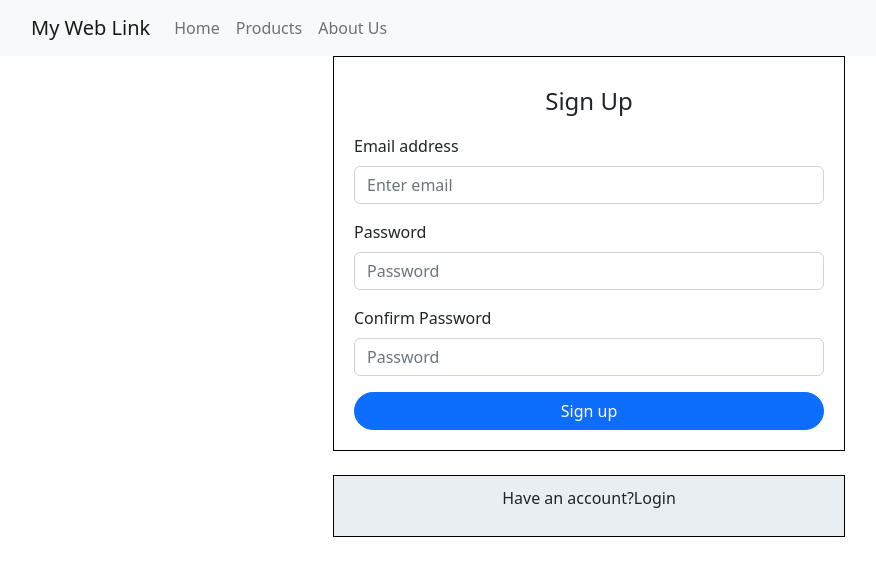
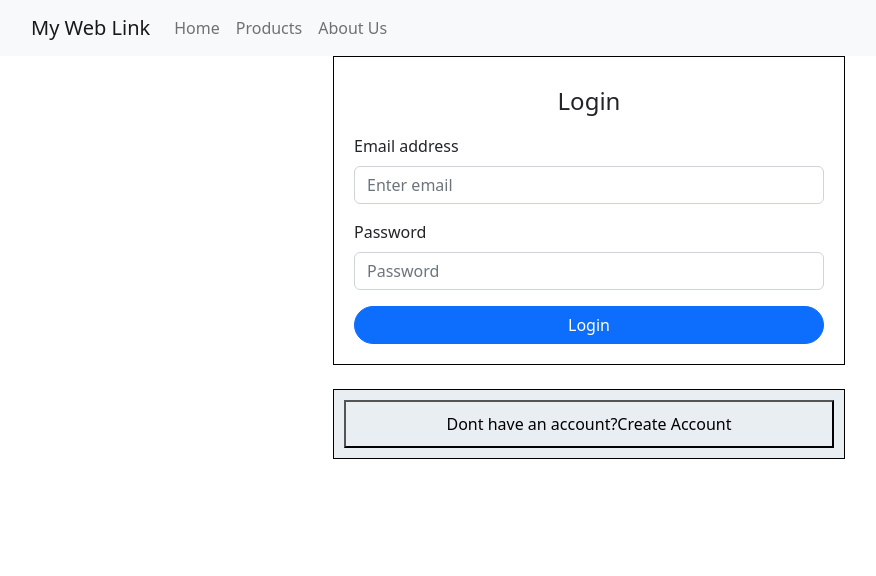
Before and after one commit to krgarav/expense-app, a React (Create React App) app: page /login in a window 1280 px wide. Shown: the top 576 px of the page, without its empty margins (51-927 px from the left). Built offline with nearby package versions, Linux system fonts and the light colour scheme.

Commit message:
Login feature added

```diff
--- a/package.json
+++ b/package.json
@@ -10,6 +10,7 @@
     "react": "^18.2.0",
     "react-bootstrap": "^2.7.4",
     "react-dom": "^18.2.0",
+    "react-router-dom": "^6.10.0",
     "react-scripts": "5.0.1",
     "web-vitals": "^2.1.4"
   },
--- a/src/App.js
+++ b/src/App.js
@@ -1,12 +1,20 @@
+import { useContext } from "react";
 import "./App.css";
 import Login from "./Components/Login/Login";
-
+// import {Routes} from "react-router-dom";
+import { Navigate, Route, Routes } from "react-router-dom";
+import AuthContext from "./Store/auth-context";
+import Expense from "./Components/Body/Expense";
 function App() {
+  const authCtx = useContext(AuthContext);
   return (
-    <>
-      <Login />
-
-    </>
+    <Routes>
+      <Route path="/" element={<Navigate to="/login" replace="true" />}></Route>
+      {!authCtx.isLoggedIn && <Route path="/login" element={<Login />}></Route>}
+      {authCtx.isLoggedIn && (
+        <Route path="/login" element={<Expense />}></Route>
+      )}
+    </Routes>
   );
 }
 
--- /dev/null
+++ b/src/Components/Body/Expense.js
@@ -0,0 +1,6 @@
+import React from "react";
+
+const Expense = ()=>{
+    return <><h1>Welcome To Expense Tracker!!!</h1></>
+}
+export default Expense;
--- a/src/Components/Login/Login.js
+++ b/src/Components/Login/Login.js
@@ -1,19 +1,24 @@
-import React, { useRef, useContext } from "react";
+import React, { useRef, useContext, useState } from "react";
 import NavBar from "../Header/NavBar";
 import { Button, Container, Form } from "react-bootstrap";
 import AuthContext from "../../Store/auth-context";
 
 const Login = () => {
+  const [islogin, setIsLogin] = useState(true);
   const authCtx = useContext(AuthContext);
   const emailRef = useRef();
   const passwordRef = useRef();
   const confirmPasswordRef = useRef();
+  const toggleHandler = () => {
+    setIsLogin((prevState) => !prevState);
+  };
   const submitHandler = async (event) => {
     event.preventDefault();
     const enteredEmail = emailRef.current.value;
     const enteredPassword = passwordRef.current.value;
+
+    if (!islogin) {
       const enteredConfirmPassword = confirmPasswordRef.current.value;
-
       if (enteredPassword !== enteredConfirmPassword) {
         alert("Password and Confirm Password does not Match");
       } else {
@@ -36,7 +41,7 @@ const Login = () => {
           if (data.error) {
             throw data.error;
           }
-        authCtx.login(data.idToken);
+
           alert("Signed up successfully");
           emailRef.current.value = "";
           passwordRef.current.value = "";
@@ -45,14 +50,48 @@ const Login = () => {
           alert(error.message);
         }
       }
+    } else {
+      try {
+        const response = await fetch(
+          "https://identitytoolkit.googleapis.com/v1/accounts:signInWithPassword?key=AIzaSyDjLyQ010cmXK_RdE626y3mSLl1E1Y03-c",
+          {
+            method: "POST",
+            body: JSON.stringify({
+              email: enteredEmail,
+              password: enteredPassword,
+              returnSecureToken: true,
+            }),
+            headers: {
+              "Content-Type": "application/json",
+            },
+          }
+        );
+        const data = await response.json();
+        if (data.error) {
+          throw data.error;
+        }
+        authCtx.login(data.idToken);
+        alert("Logged In successfully");
+
+        emailRef.current.value = "";
+        passwordRef.current.value = "";
+
+      } catch (error) {
+        alert(error.message);
+      }
+    }
   };
+
   return (
     <>
       <NavBar />
       <Container
         style={{ width: "40%", border: "1px solid Black", padding: "20px" }}
       >
-        <h4 style={{ textAlign: "center", padding: "10px" }}>Sign Up</h4>
+        <h4 style={{ textAlign: "center", padding: "10px" }}>
+          {" "}
+          {islogin ? "Login" : "Sign up"}
+        </h4>
         <Form onSubmit={submitHandler}>
           <Form.Group className="mb-3" controlId="formBasicEmail">
             <Form.Label>Email address</Form.Label>
@@ -63,7 +102,6 @@ const Login = () => {
               required
             />
           </Form.Group>
-
           <Form.Group className="mb-3" controlId="formBasicPassword">
             <Form.Label>Password</Form.Label>
             <Form.Control
@@ -73,7 +111,7 @@ const Login = () => {
               required
             />
           </Form.Group>
-
+          {!islogin && (
             <Form.Group
               className="mb-3"
               controlId="formBasicPasswordConfirmation"
@@ -86,18 +124,18 @@ const Login = () => {
                 required
               />
             </Form.Group>
+          )}
           <Button
             style={{ width: "100%", borderRadius: "20px" }}
             variant="primary"
             type="submit"
           >
-            Sign up
+            {islogin ? "Login" : "Sign up"}
           </Button>
         </Form>
       </Container>
       <br />
       <Container
-        className="text-center"
         style={{
           width: "40%",
           border: "1px solid Black",
@@ -105,7 +143,19 @@ const Login = () => {
           backgroundColor: "#E8EEF1",
         }}
       >
-        <p>Have an account?Login</p>
+        <button
+          onClick={toggleHandler}
+          style={{
+            backgroundColor: "#E8EEF1",
+            borderColor: "none",
+            padding: "10px",
+            width: "100%",
+          }}
+        >
+          {islogin
+            ? "Dont have an account?Create Account"
+            : "Have an account?Login"}
+        </button>
       </Container>
     </>
   );
--- a/src/index.js
+++ b/src/index.js
@@ -3,14 +3,17 @@ import ReactDOM from "react-dom/client";
 import "./index.css";
 import App from "./App";
 
-import "../node_modules/react-bootstrap/dist/react-bootstrap";
+import "../node_modules/react-bootstrap/dist/react-bootstrap.min";
 import "../node_modules/bootstrap/dist/css/bootstrap.css";
 import { AuthContextProvider } from "./Store/auth-context";
+import { BrowserRouter } from "react-router-dom";
 const root = ReactDOM.createRoot(document.getElementById("root"));
 root.render(
   <React.StrictMode>
-    <AuthContextProvider>
-      <App />
-    </AuthContextProvider>
+    <BrowserRouter>
+      <AuthContextProvider>
+        <App />
+      </AuthContextProvider>
+    </BrowserRouter>
   </React.StrictMode>
 );
```
Also changed, not shown: 1 other file (tests, documents, lock files or other folders). Lines whose indentation alone changed are shown as unchanged.
